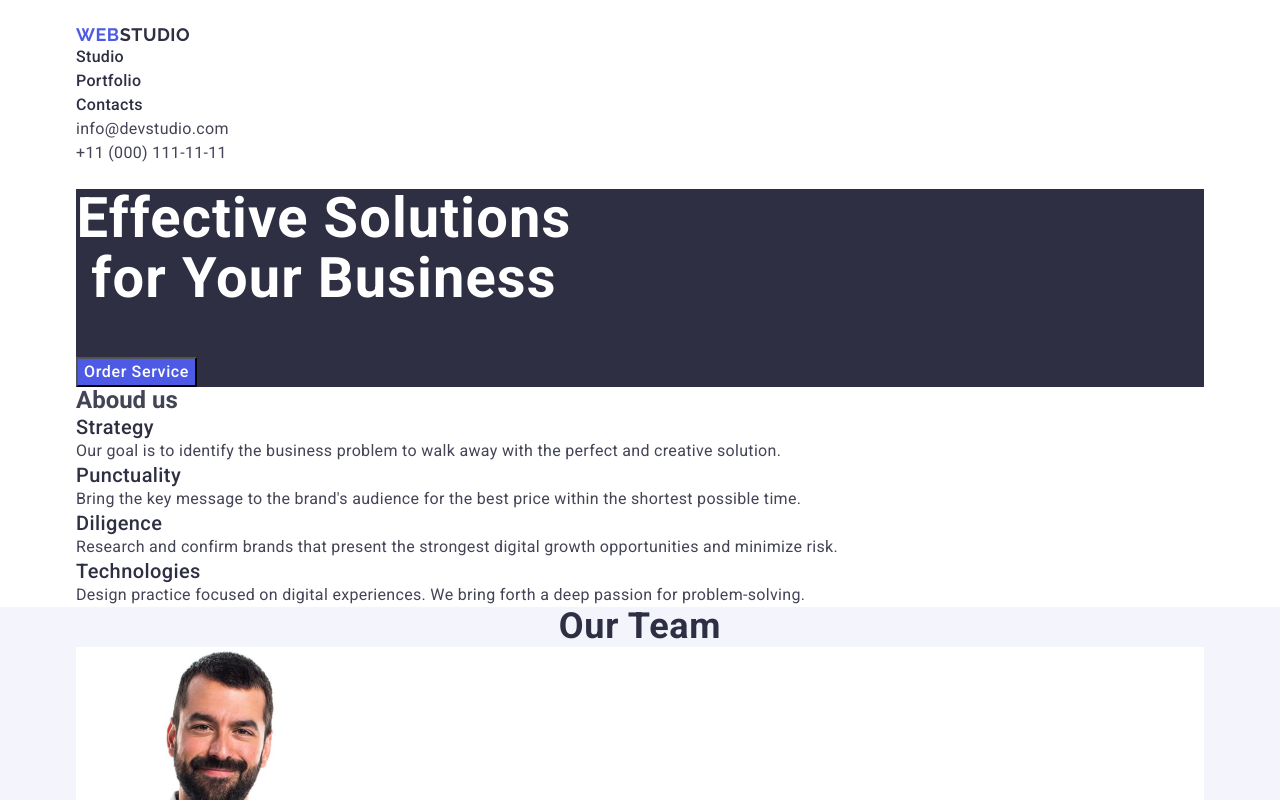
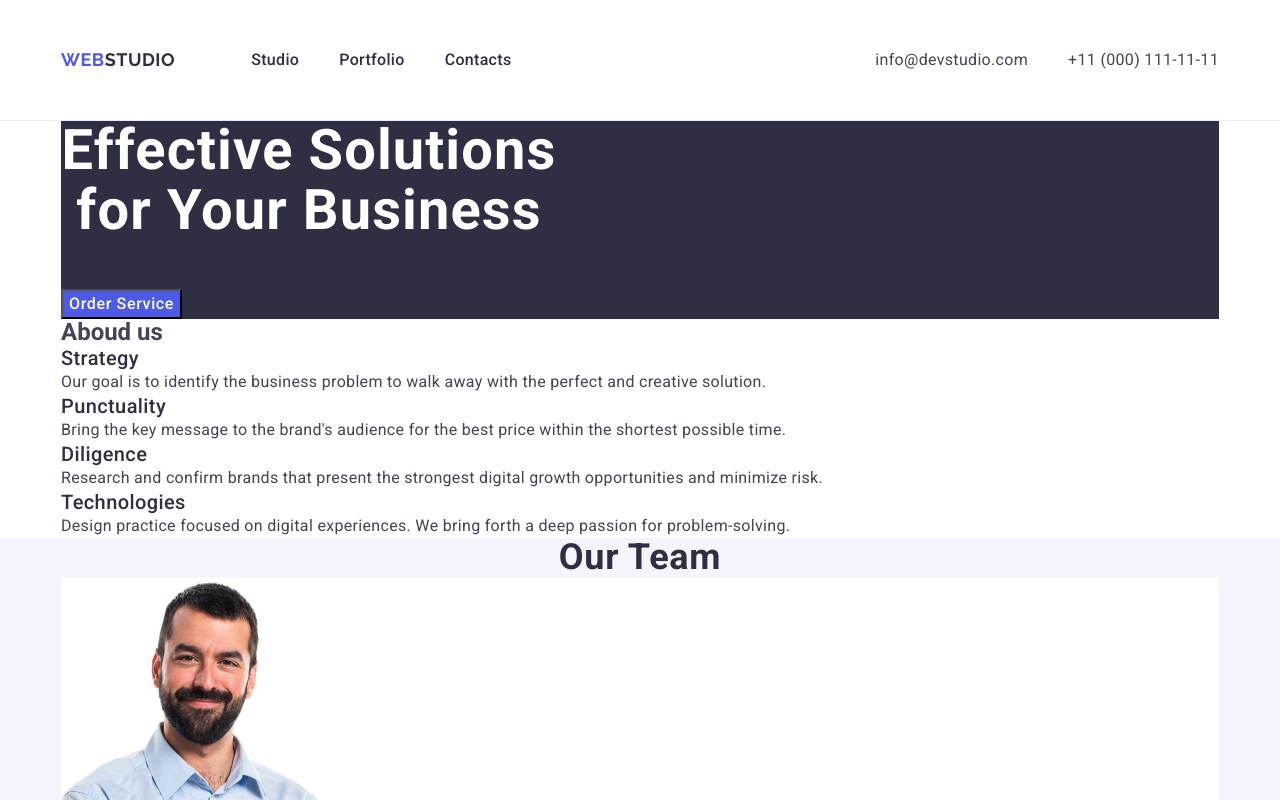
Before and after one commit to maksnadtochii/goit-markup-hw-03, a plain HTML site: page index.html in a window 1280 px wide. Shown: the top 800 px of the page. Drawn offline with nearby package versions, Linux system fonts and the light colour scheme.

Commit message:
conteiner

```diff
--- a/css/style.css
+++ b/css/style.css
@@ -9,11 +9,11 @@ p,h1,h2,h3,h4,h5,h6 {
     margin-bottom: 0;
 }
 
-ul {
+ul,ol {
     list-style-type: none;
-    margin-top: 0;
-    margin-bottom: 0;
-    padding-left: 0;
+    padding: 0;
+    margin: 0;
+
 }
 
 a {
@@ -30,17 +30,30 @@ address {
 
 .container {
     width: 1158px;
-    padding-left: 15px;
-    padding-right: 15px;
+    padding:0 15;
     margin: 0 auto;
 }
 
+.header-conteiner {
+   display:flex;
+align-items: center;
+}
 /* ------------header------------- * */
 
 header {
     padding-top: 24px;
     padding-bottom: 24px;
 }
+
+.header-title {
+border-bottom: 1px solid #e7e9fc;
+}
+
+.header-nav {
+    display: flex;
+    align-items: center;
+}
+
 
 .header-logo {
     font-family: "Raleway", sans-serif;
@@ -51,6 +64,17 @@ header {
     text-transform: uppercase;
     color: #4d5ae5;
     line-height: 1.17;
+    margin-right: 76px;
+}
+
+.header-menu-list {
+display: flex;
+gap: 40px;
+}
+.header-contacts-list {
+    display: flex;
+    gap: 40px;
+
 }
 
 .header-logo-accent {
@@ -70,6 +94,8 @@ header {
 
 .header-menu-link {
 color:#2e2f42;
+padding: 24px 0;
+display: block;
 }
 
 .header-menu-link:hover,
@@ -79,6 +105,7 @@ color:#2e2f42;
 
 .header-contacts {
 font-style: normal;
+margin-left: auto;
 }
 
 .header-contacts-link:hover,
@@ -99,8 +126,13 @@ font-style: normal;
 /* ----------main-solutions---------- */
 
 .main-solutions {
-    background: #2e2f42;
+background: #2e2f42;
+
+
 }
+
+
+
 
 .main-solutions-title {
     font-weight: 700;
@@ -111,6 +143,9 @@ font-style: normal;
     color: #fff;
     max-width: 496px;
     margin-bottom: 48px;
+
+
+
 }
 
 .btn {
--- a/index.html
+++ b/index.html
@@ -21,8 +21,8 @@
   </head>
   <body>
     <!-- header -->
-    <header class="header">
-      <div class="container">
+    <header class="header-title">
+      <div class="container header-conteiner">
       <nav class="header-nav">
         <a href="./index.html" class="header-logo"
           >Web<span class="header-logo-accent">Studio</span></a
@@ -63,11 +63,14 @@
     <!-- main -->
     <main class="main">
       <div class="container">
+        <div class="main-wrap">
       <section class="main-solutions">
+
         <h1 class="main-solutions-title">
           Effective Solutions for Your Business
         </h1>
         <button class="btn" type="button">Order Service</button>
+        </div>
       </div>
       </section>
 
```
